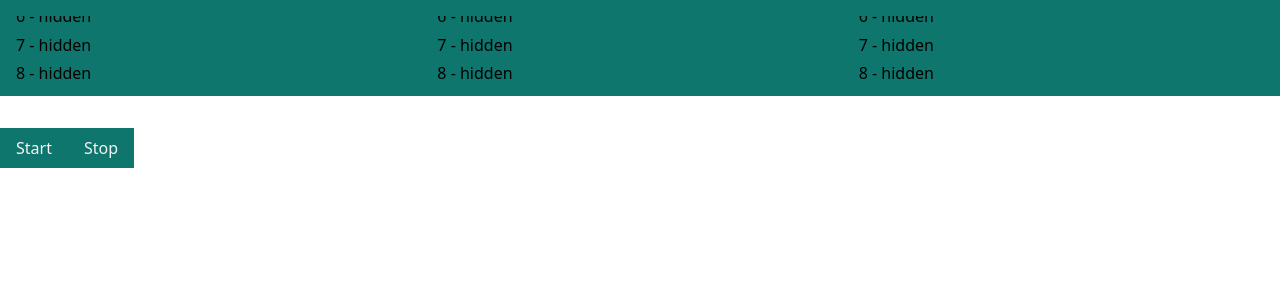
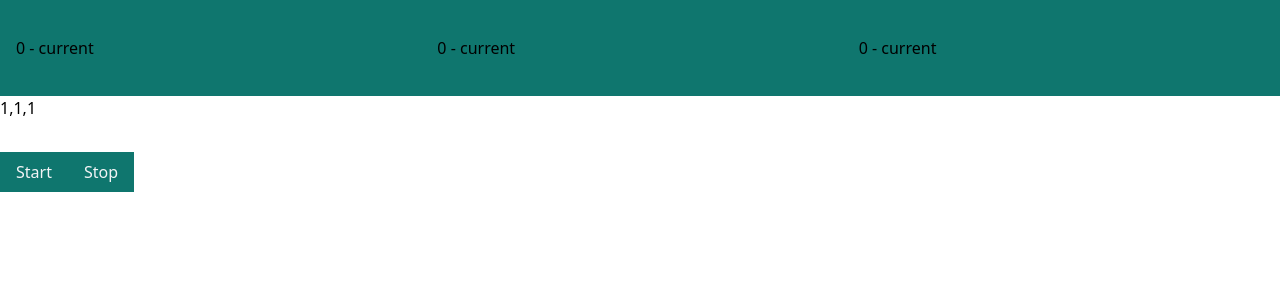
Before and after one commit to jlandsmann/non-gambling-slots, an Angular app: page / in a window 1280 px wide. Shown: the top 300 px of the page. Built offline with nearby package versions, Linux system fonts and the light colour scheme.

Commit message:
improve slot machine

```diff
--- a/src/app/slot-item/slot-item.component.html
+++ b/src/app/slot-item/slot-item.component.html
@@ -1,5 +1,5 @@
 <ng-container *ngIf="(indexToShow$ | async) !== null">
-  <div class="relative h-16 overflow-hidden">
+  <div class="relative h-16 overflow-hidden" [@.disabled]="!initialized">
     <ng-container *ngFor="let item of items; let i = index">
       <div class="absolute my-2 h-12 flex items-center"
            [@slot]="calcOffsetClass(i, (indexToShow$ | async)!)"
--- a/src/app/slot-item/slot-item.component.ts
+++ b/src/app/slot-item/slot-item.component.ts
@@ -1,16 +1,16 @@
-import {Component, Input} from '@angular/core';
+import {Component, Input, OnChanges, SimpleChange, SimpleChanges} from '@angular/core';
 import {CommonModule} from '@angular/common';
 import {
     concatMap,
-    concatWith, delay, delayWhen, endWith, finalize,
+    concatWith, delay, delayWhen, EMPTY, endWith, filter, finalize,
     interval,
     map,
-    Observable,
+    Observable, of,
     ReplaySubject,
     shareReplay,
     startWith,
-    Subject,
-    switchMap, take,
+    Subject, Subscription,
+    switchMap, take, takeUntil,
     takeWhile, tap, timer
 } from "rxjs";
 import {animate, state, style, transition, trigger} from "@angular/animations";
@@ -26,7 +26,7 @@ const stepTime: number = 1000;
     animations: [
         trigger('slot', [
             state('hidden', style({
-                display: 'none'
+                opacity: 0
             })),
             state('previous', style({
                 transform: 'translateY(100%)'
@@ -38,11 +38,11 @@ const stepTime: number = 1000;
                 transform: 'translateY(-100%)'
             })),
             transition('hidden => next', [
-                style({transform: 'translateY(-200%)'}),
+                style({transform: 'translateY(-200%)', opacity: 1}),
                 animate(stepTime)
             ]),
             transition('previous => hidden', [
-                animate(stepTime, style({transform: 'translateY(200%)'})),
+                animate(stepTime, style({transform: 'translateY(200%)', opacity: 1})),
             ]),
             transition('* => *', [
                 animate(stepTime)
@@ -50,46 +50,55 @@ const stepTime: number = 1000;
         ])
     ]
 })
-export class SlotItemComponent {
+export class SlotItemComponent implements OnChanges {
+
     @Input({required: true})
     items: number[] = [];
 
-    private x = 0;
+    @Input({required: true})
+    targetIndex: number = 1;
 
     @Input({required: true})
-    set currentIndex(value: number) {
-        this.x = 0;
-        this.currentIndex$.next(value);
+    start$: Observable<void> = EMPTY;
+
+    @Input({required: true})
+    stop$: Observable<void> = EMPTY;
+
+    indexToShow$: Observable<number>;
+    indexToShow: number = 0;
+    initialized: boolean = false;
+
+    private readonly doStart$ = new Subject<void>();
+    private startSubscription?: Subscription;
+
+    constructor() {
+        this.indexToShow$ = this.doStart$.pipe(
+            tap(() => this.initialized = true),
+            switchMap(() => interval(200).pipe(
+                takeUntil(this.stop$),
+                concatWith(
+                    interval(100).pipe(
+                        concatMap((x) => interval(250 + Math.pow(x, 1.2) * 50).pipe(
+                            take(2)
+                        )),
+                        takeWhile((v, i) =>
+                            i <= 2/3 * this.items.length || this.indexToShow !== this.targetIndex
+                        )
+                    )
+                )
+            )),
+            map((x, i) => this.items.length - (i % this.items.length) - 1),
+            startWith(0),
+            tap(idx => this.indexToShow = idx),
+            shareReplay(1)
+        );
     }
 
-    @Input({required: true})
-    stopped: boolean = true;
-
-    readonly indexToShow$: Observable<number>;
-    private readonly currentIndex$: Subject<number> = new ReplaySubject<number>(1);
-
-    constructor() {
-        this.indexToShow$ = this.currentIndex$.pipe(
-            switchMap((targetIndex) => interval(200).pipe(
-                takeWhile(() => !this.stopped),
-                startWith(0),
-                concatWith(
-                    interval(100).pipe(
-                        startWith(0),
-                        take((2/3) * this.items.length),
-                        concatMap((x) => interval(400 + Math.pow(x, 1.2) * 50).pipe(
-                            take(2)
-                        ))
-                    )
-                ),
-                tap(() => {
-                    if (this.stopped) this.x++;
-                }),
-                map((x, i) => this.items.length - (i % this.items.length) - 1),
-                takeWhile(idx => this.x <= (this.items.length / 2) || idx !== (this.items.length + targetIndex - 1) % this.items.length),
-            )),
-            shareReplay(1)
-        );
+    ngOnChanges(changes: SimpleChanges): void {
+      if ('start$' in changes) {
+        this.startSubscription?.unsubscribe();
+        this.startSubscription = this.start$.subscribe(() => this.doStart$.next());
+      }
     }
 
     calcOffsetClass(itemIdx: number, referenceIdx: number): string {
--- a/src/app/slot-machine/slot-machine.component.html
+++ b/src/app/slot-machine/slot-machine.component.html
@@ -1,8 +1,10 @@
 <div class="grid grid-cols-3 gap-4 p-4 w-full bg-teal-700">
-  <ngsm-slot-item [items]="items" [currentIndex]="currentConfiguration[0]" [stopped]="stopped"></ngsm-slot-item>
-  <ngsm-slot-item [items]="items" [currentIndex]="currentConfiguration[1]" [stopped]="stopped"></ngsm-slot-item>
-  <ngsm-slot-item [items]="items" [currentIndex]="currentConfiguration[2]" [stopped]="stopped"></ngsm-slot-item>
+  <ngsm-slot-item [items]="items" [targetIndex]="currentConfiguration[0]" [start$]="start$" [stop$]="stop$"></ngsm-slot-item>
+  <ngsm-slot-item [items]="items" [targetIndex]="currentConfiguration[1]" [start$]="start$" [stop$]="stop$"></ngsm-slot-item>
+  <ngsm-slot-item [items]="items" [targetIndex]="currentConfiguration[2]" [start$]="start$" [stop$]="stop$"></ngsm-slot-item>
 </div>
+
+<p>{{ currentConfiguration }}</p>
 
 <button class="mt-8 px-4 py-2 bg-teal-700 text-gray-100 hover:underline"
         (click)="next()"
--- a/src/app/slot-machine/slot-machine.component.ts
+++ b/src/app/slot-machine/slot-machine.component.ts
@@ -13,25 +13,22 @@ import {Subject} from "rxjs";
 export class SlotMachineComponent {
 
   readonly items: number[] = [0, 1, 2, 3, 4, 5, 6, 7, 8, 9];
+  readonly start$ = new Subject<void>();
+  readonly stop$ = new Subject<void>();
 
-  currentConfiguration: [number, number, number] = [
-    this.generateRandomIndex(),
-    this.generateRandomIndex(),
-    this.generateRandomIndex(),
-  ];
-  stopped: boolean = false;
+  currentConfiguration: [number, number, number] = [1, 1, 1];
 
   next(): void {
-    this.stopped = false;
     this.currentConfiguration = [
       this.generateRandomIndex(),
       this.generateRandomIndex(),
       this.generateRandomIndex(),
     ];
+    this.start$.next();
   }
 
   stop(): void {
-    this.stopped = true;
+    this.stop$.next();
   }
 
   private generateRandomIndex(): number {
```
